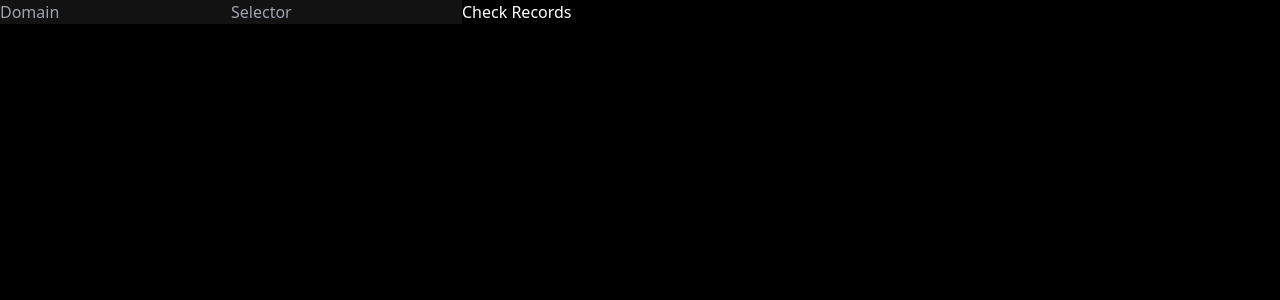
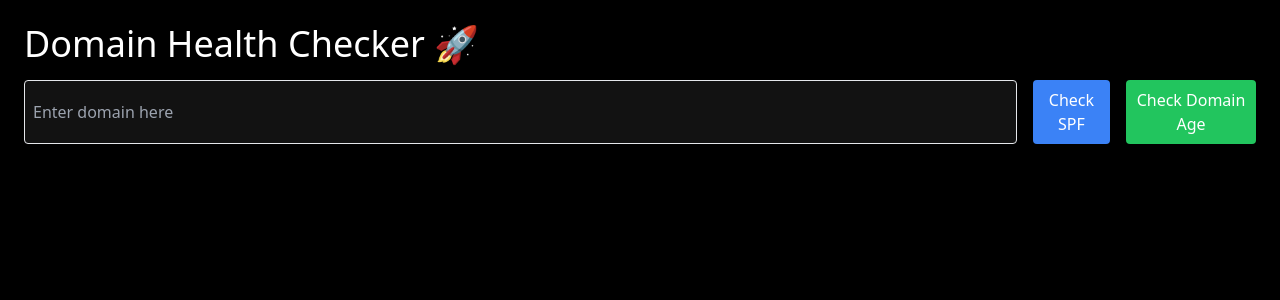
Before and after one commit to scare-destiny/venger.me-new, a Next.js app: page /email-records in a window 1280 px wide. Shown: the top 300 px of the page. Built offline with nearby package versions, Linux system fonts and the light colour scheme.

Commit message:
domain checker tool

```diff
--- a/components/CheckRecords/CheckRecordsForm.tsx
+++ b/components/CheckRecords/CheckRecordsForm.tsx
@@ -1,5 +1,5 @@
 import { useState } from 'react'
-
+import CheckSpf from './CheckSpf'
 interface Results {
 	spf: string
 	dmarc: string
@@ -42,7 +42,8 @@ const CheckRecordsForm = () => {
 	}
 
 	return (
-		<div className='container'>
+		<>
+			{/* <div className='container'>
 				<input
 					type='text'
 					placeholder='Domain'
@@ -64,7 +65,9 @@ const CheckRecordsForm = () => {
 						<p>DKIM: {results.dkim}</p>
 					</div>
 				)}
-		</div>
+			</div> */}
+			<CheckSpf />
+		</>
 	)
 }
 
--- /dev/null
+++ b/components/CheckRecords/CheckSpf.tsx
@@ -0,0 +1,78 @@
+import { useState } from 'react'
+import { useMutation } from 'react-query'
+
+const checkSpf = async (domain: string) => {
+	const res = await fetch('/api/checkSpf', {
+		method: 'POST',
+		headers: { 'Content-Type': 'application/json' },
+		body: JSON.stringify({ domain }),
+	})
+	return res.json()
+}
+
+export default function CheckSpf() {
+	const [domain, setDomain] = useState('')
+	const mutation = useMutation((domain: string) => checkSpf(domain))
+
+	const checkDomainAge = useMutation((domain: string) =>
+		fetch('/api/checkDomainAge', {
+			method: 'POST',
+			headers: { 'Content-Type': 'application/json' },
+			body: JSON.stringify({ domain }),
+		}).then((res) => res.json())
+	)
+
+	return (
+		<div className='container mx-auto p-6'>
+			<h1 className='text-4xl mb-4'>Domain Health Checker 🚀</h1>
+
+			<div className='flex space-x-4'>
+				<input
+					className='border rounded p-2 w-full'
+					type='text'
+					placeholder='Enter domain here'
+					value={domain}
+					onChange={(e) => setDomain(e.target.value)}
+				/>
+
+				<button
+					className='bg-blue-500 hover:bg-blue-600 text-white p-2 rounded'
+					onClick={() => mutation.mutate(domain)}
+				>
+					Check SPF
+				</button>
+
+				<button
+					className='bg-green-500 hover:bg-green-600 text-white p-2 rounded'
+					onClick={() => checkDomainAge.mutate(domain)}
+				>
+					Check Domain Age
+				</button>
+			</div>
+
+			<div className='mt-4'>
+				{checkDomainAge.isSuccess && (
+					<p className='text-green-600'>
+						Domain Age: {checkDomainAge.data.ageInDays} days 🎉
+					</p>
+				)}
+
+				{mutation.isError ? (
+					<p className='text-red-600'>
+						Error: {(mutation.error as { message: string })?.message} 😬
+					</p>
+				) : null}
+
+				{mutation.isSuccess && (
+					<p>{`SPF: ${mutation.data?.spf === 'PASS' ? 'PASS 🥳' : 'FAIL 😢'}`}</p>
+				)}
+
+				{mutation.isSuccess && mutation.data?.spf === 'FAIL' ? (
+					<p className='text-yellow-500'>
+						Oops! SPF record not found for the domain. 🤷‍♀️
+					</p>
+				) : null}
+			</div>
+		</div>
+	)
+}
--- a/package.json
+++ b/package.json
@@ -13,7 +13,6 @@
     "@types/react": "^18.2.14",
     "@types/react-dom": "18.2.1",
     "@vercel/analytics": "^1.0.0",
-    "dns": "^0.2.2",
     "eslint": "8.39.0",
     "eslint-config-next": "13.3.1",
     "flag-icons": "^6.7.0",
@@ -24,6 +23,7 @@
     "react-icons": "^4.9.0",
     "react-intl": "^6.4.4",
     "react-move": "^6.5.0",
+    "react-query": "^3.39.3",
     "react-spinners": "^0.13.8",
     "resend": "^0.15.1",
     "typescript": "^5.1.6"
--- /dev/null
+++ b/pages/api/checkDomainAge.ts
@@ -0,0 +1,27 @@
+import { exec } from 'child_process'
+import type { NextApiRequest, NextApiResponse } from 'next'
+
+// eslint-disable-next-line import/no-anonymous-default-export
+export default (req: NextApiRequest, res: NextApiResponse) => {
+  const { domain } = req.body
+
+  exec(`whois ${domain}`, (error, stdout, stderr) => {
+    if (error) {
+      console.error(`Error executing whois: ${error}`)
+      return res.status(500).json({ error: 'Failed to fetch whois data' })
+    }
+
+    const creationDateLine = stdout.split('\n').find(line => line.includes('Creation Date'))
+
+    if (!creationDateLine) {
+      return res.status(404).json({ error: 'Creation date not found' })
+    }
+
+    const creationDate = new Date(creationDateLine.split(':').slice(1).join(':').trim())
+    const now = new Date()
+    const ageInMilliseconds = now.getTime() - creationDate.getTime()
+    const ageInDays = ageInMilliseconds / (1000 * 60 * 60 * 24)
+
+    res.status(200).json({ ageInDays })
+  })
+}
--- /dev/null
+++ b/pages/api/checkSpf.ts
@@ -0,0 +1,20 @@
+import type { NextApiRequest, NextApiResponse } from 'next'
+import dns from 'dns/promises'
+
+// eslint-disable-next-line import/no-anonymous-default-export
+export default async (req: NextApiRequest, res: NextApiResponse) => {
+  const { domain } = req.body
+  if (!domain) {
+    return res.status(400).json({ error: 'Domain is required' })
+  }
+
+  try {
+    const spfRecords = await dns.resolveTxt(domain)
+    const spfResult = spfRecords.find((record) =>
+      record.join('').includes('spf1')
+    )
+    res.status(200).json({ spf: spfResult ? 'PASS' : 'FAIL' })
+  } catch (err: unknown) {
+    res.status(500).json({ error: (err as Error).message })
+  }
+}
--- a/pages/email-records.tsx
+++ b/pages/email-records.tsx
@@ -1,7 +1,14 @@
+import { QueryClient, QueryClientProvider, useQuery } from 'react-query'
 import CheckRecordsForm from '@/components/CheckRecords/CheckRecordsForm'
 
+const queryClient = new QueryClient()
+
 const EmailRecordsComponent = () => {
-	return <CheckRecordsForm />
+	return (
+		<QueryClientProvider client={queryClient}>
+			<CheckRecordsForm />
+		</QueryClientProvider>
+	)
 }
 
 export default EmailRecordsComponent
```
Also changed, not shown: 1 other file (tests, documents, lock files or other folders). Lines whose indentation alone changed are shown as unchanged.
